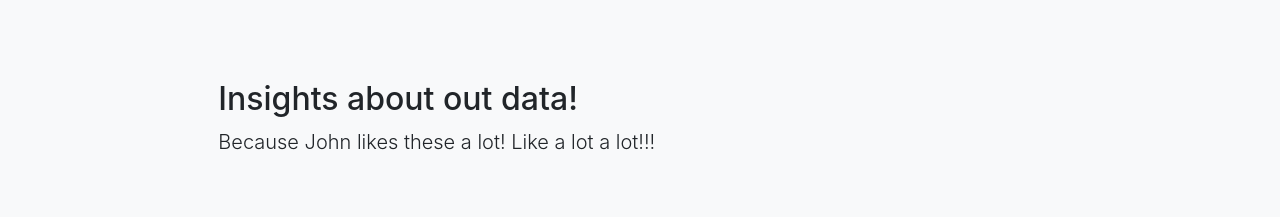
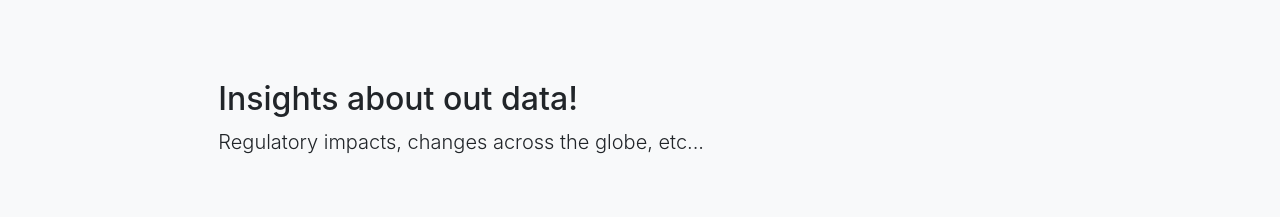
Before and after one commit to kyle-mac/W209-final-project, a website with bundled scripts: page index.html in a window 1280 px wide. Shown: the part 940-1157 px from the top of the page. Built offline with nearby package versions, Linux system fonts and the light colour scheme.

Commit message:
Updating index.html

```diff
--- a/index.html
+++ b/index.html
@@ -71,7 +71,7 @@
         <div class="row">
           <div class="col-lg-8 mx-auto">
             <h2>Insights about out data!</h2>
-            <p class="lead">Because John likes these a lot!  Like a lot a lot!!!</p>
+            <p class="lead">Regulatory impacts, changes across the globe, etc...</p>
           </div>
         </div>
       </div>
```
